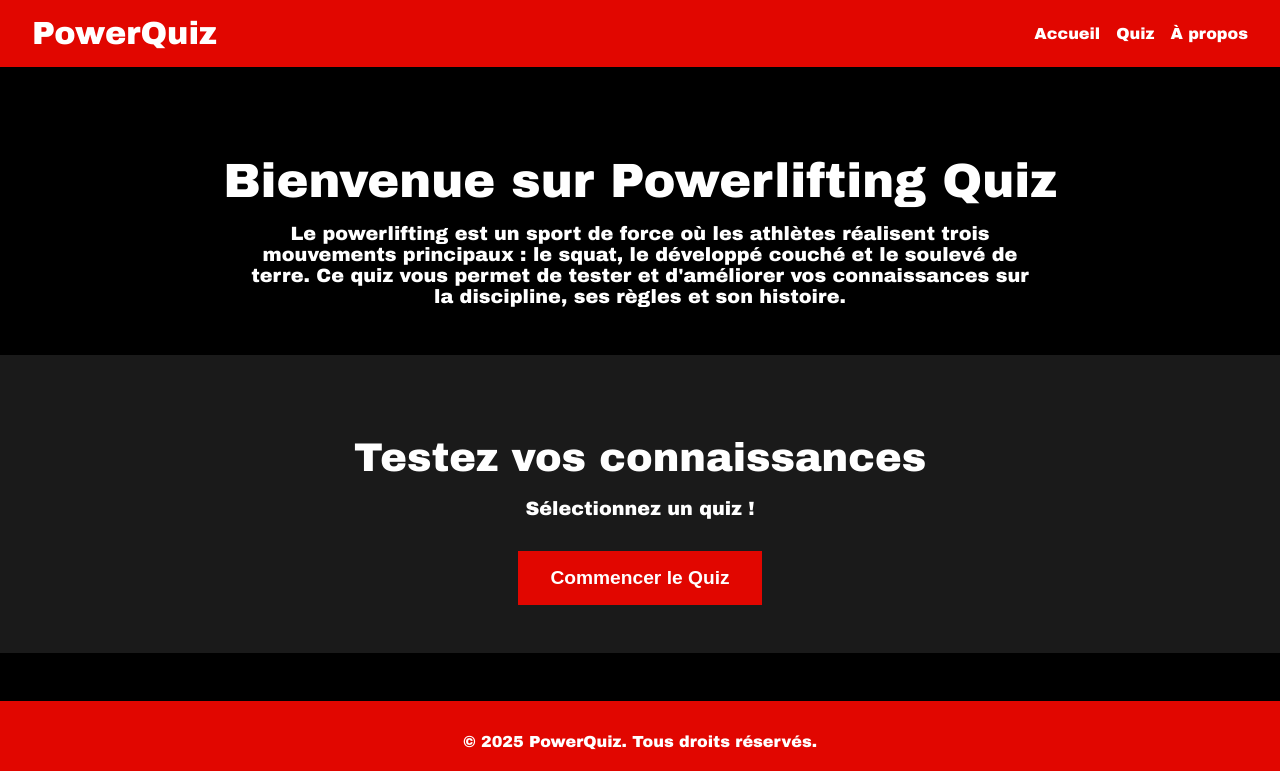
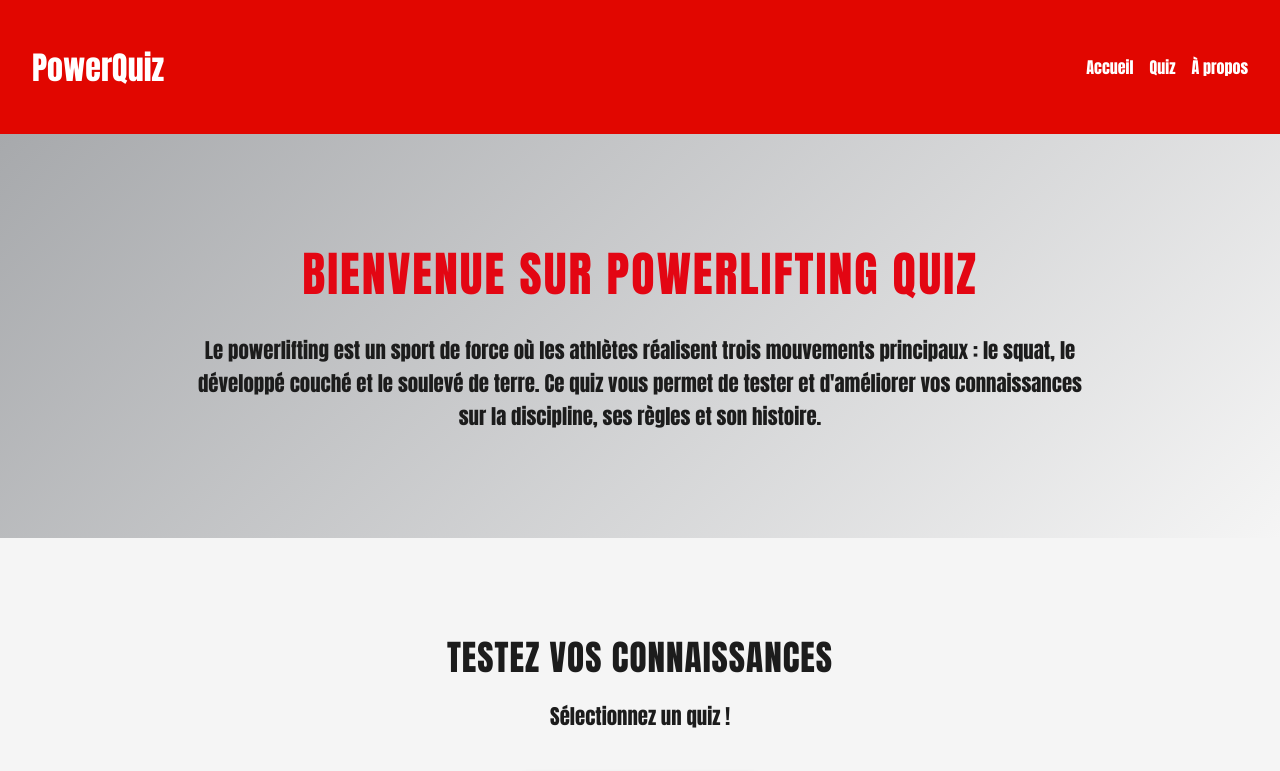
Before and after one commit to IDGHIM/powerlifting-quiz, a React (Create React App) app in the folder client/: page / in a window 1280 px wide. Shown: the top 771 px of the page. Built offline with nearby package versions, Linux system fonts and the light colour scheme; the HTML template or start-up script is replaced by a standard one.

Commit message:
Edit rules CSS

```diff
--- a/client/src/components/Button.tsx
+++ b/client/src/components/Button.tsx
@@ -4,6 +4,7 @@
 interface ButtonProps {
   text: string;
   onClick: () => void;
+  className?: string;
 }
 
 const Button: React.FC<ButtonProps> = ({ text, onClick }) => {
--- a/client/src/features/quiz/QuizPage.css
+++ b/client/src/features/quiz/QuizPage.css
@@ -1,70 +1,102 @@
-.quiz-page {
+:root {
+  --sbd-red: #E30613;
+  --sbd-dark-red: #8B0C14;
+  --sbd-black: #1C1C1C;
+  --sbd-gray: #A7A9AC;
+  --sbd-white: #F5F5F5;
+}
+
+.quiz-container {
+  background-color: var(--sbd-black);
+  color: var(--sbd-white);
+  width: 100%;
+  height: 100%;
   display: flex;
   flex-direction: column;
-  align-items: center;
+  border-radius: 2rem;
+  box-shadow: 0 0 20px var(--sbd-red);
   padding: 2rem;
-  min-height: 100vh;
-  background-color: #121212; /* Fond sombre type SBD */
-  color: white;
 }
 
-.quiz-page h1 {
-  color: #e10600; /* Rouge SBD */
-  font-size: 2.5rem;
-  margin-bottom: 1rem;
-}
-
-.quiz-page p {
-  font-size: 1.2rem;
-  margin-bottom: 2rem;
-}
-
-.quiz-content {
-  background-color: #1e1e1e;
-  padding: 2rem;
-  border-radius: 1rem;
-  max-width: 600px;
-  width: 100%;
+.quiz-container h1 {
+  color: var(--sbd-red);
+  font-size: 2.8rem;
+  margin-bottom: 0.2rem;
   text-align: center;
 }
 
-.quiz-content h2 {
-  color: #e10600;
-  margin-bottom: 1rem;
+.quiz-container > p {
+  font-size: 1rem;
+  margin-bottom: 2rem;
+  color: var(--sbd-gray);
+  text-align: center;
 }
 
-.quiz-content p {
-  font-size: 1.2rem;
-  margin-bottom: 1.5rem;
+.quiz-card {
+  background-color: var(--sbd-black);
+  border-radius: 1rem;
+  padding: 2rem;
+  max-width: 600px;
+  width: 100%;
+  box-shadow: 0 0 10px var(--sbd-red);
+  text-align: center;
+}
+
+.quiz-card h2 {
+  font-size: 1.4rem;
+  margin-bottom: 1rem;
+  color: var(--sbd-red);
+  font-weight: 600;
+}
+
+.quiz-card p {
+  font-size: 1.5rem;
+  margin-bottom: 2rem;
+  color: var(--sbd-white);
 }
 
 .quiz-options {
   display: flex;
-  flex-direction: column;
-  gap: 1rem;
+  flex-wrap: wrap;
+  gap: 3rem;
+  justify-content: center;
 }
 
-.quiz-options button {
-  background-color: #e10600;
-  color: white;
-  border: none;
-  padding: 1rem;
+.quiz-option {
+  background-color: var(--sbd-black);
+  border-radius: 0.75rem;
+  padding: 1.2rem 2rem;
   font-size: 1.2rem;
-  border-radius: 0.5rem;
+  color: var(--sbd-white);
   cursor: pointer;
-  transition: background-color 0.3s ease;
+  border: 2px solid transparent;
+  box-shadow: 0 2px 5px rgba(0,0,0,0.3);
+  transition: transform 0.3s ease, border-color 0.3s ease, box-shadow 0.3s ease;
+  flex: 1 1 40%;
+  max-width: 280px;
+  text-align: center;
 }
 
-.quiz-options button:hover {
-  background-color: #a50000;
+.quiz-option:hover {
+  transform: scale(1.05);
+  border-color: var(--sbd-gray);
+  box-shadow: 0 4px 15px var(--sbd-gray);
 }
 
-.quiz-options button.correct {
-  background-color: #00c853; /* Vert pour bonne réponse */
+.quiz-option.correct {
+  background-color: #00c853; /* gardé vert pour correct */
+  border-color: #00a845;
+  box-shadow: 0 0 15px #00e676;
+  color: #fff;
+  cursor: default;
 }
 
-.quiz-options button.incorrect {
-  background-color: #d50000; /* Rouge pour mauvaise réponse */
+.quiz-option.incorrect {
+  background-color: #d50000; /* rouge classique pour incorrect */
+  border-color: #b71c1c;
+  box-shadow: 0 0 15px #ff1744;
+  color: #fff;
+  cursor: default;
 }
 
 .quiz-result {
@@ -74,7 +106,8 @@
 
 .quiz-result h2 {
   font-size: 2rem;
-  color: #e10600;
+  color: var(--sbd-red);
+  margin-bottom: 1rem;
 }
 
 .quiz-result p {
--- a/client/src/pages/CategoryPage.css
+++ b/client/src/pages/CategoryPage.css
@@ -1,20 +1,184 @@
-.category-page {
-  display: flex;
-  flex-direction: column;
-  align-items: center;
-  padding: 2rem;
+:root {
+  --sbd-red: #E30613;
+  --sbd-dark-red: #8B0C14;
+  --sbd-black: #1C1C1C;
+  --sbd-gray: #A7A9AC;
+  --sbd-white: #F5F5F5;
+
+  --transition-speed: 0.3s;
+  --box-radius: 16px;
+  --shadow-glow: 0 0 15px var(--sbd-red);
+  --font-primary: 'Impact', 'Arial Black', sans-serif;
 }
 
-.category-page h1 {
-  color: #e10600;
-  font-size: 2.5rem;
-  margin-bottom: 2rem;
+/* Page Container */
+.category-page {
+  min-height: 100vh;
+  display: flex;
+  justify-content: center;
+  align-items: center;
+  padding: 3rem;
+  background: linear-gradient(-45deg, var(--sbd-black), var(--sbd-dark-red), var(--sbd-red), var(--sbd-gray));
+  background-size: 400% 400%;
+  animation: gradientShift 20s ease infinite;
+  position: relative;
+  overflow: hidden;
+  animation: fadeIn 1.5s ease;
+  font-family: var(--font-primary);
+  color: var(--sbd-white);
+  text-transform: uppercase;
+  letter-spacing: 2px;
+  user-select: none;
+  box-sizing: border-box;
 }
 
+/* Overlay Sportif avec texture métal brossé */
+.category-page::before {
+  content: '';
+  position: absolute;
+  top: 0; left: 0; width: 100%; height: 100%;
+  background: repeating-radial-gradient(
+    circle at center,
+    rgba(255, 255, 255, 0.07) 0px,
+    transparent 8px,
+    transparent 12px
+  );
+  z-index: 0;
+  animation: pulse 6s ease-in-out infinite;
+  pointer-events: none;
+  filter: brightness(0.8) contrast(1.2);
+  mix-blend-mode: screen;
+}
+
+/* Section Conteneur */
+.category-section {
+  position: relative;
+  z-index: 10;
+  text-align: center;
+  background: linear-gradient(145deg, #2a2a2a, #1a1a1a);
+  padding: 5rem 4rem;
+  border-radius: var(--box-radius);
+  box-shadow:
+    inset 0 0 15px #e3061311,
+    0 8px 25px rgba(227, 6, 19, 0.85);
+  border: 2px solid var(--sbd-red);
+  max-width: 480px;
+  width: 100%;
+  user-select: none;
+  transition: box-shadow 0.3s ease;
+}
+
+.category-section:hover {
+  box-shadow:
+    inset 0 0 25px #ff0000cc,
+    0 10px 30px #ff2b2bcc;
+}
+
+/* Titre */
+.category-title {
+  font-size: 3.6rem;
+  color: var(--sbd-red);
+  text-transform: uppercase;
+  letter-spacing: 3px;
+  margin-bottom: 4rem;
+  font-weight: 900;
+  text-shadow:
+    1px 1px 4px var(--sbd-dark-red),
+    0 0 15px var(--sbd-red);
+  animation: fadeDown 1.2s ease;
+  user-select: text;
+}
+
+/* Container des Boutons */
 .category-buttons {
   display: flex;
   flex-direction: column;
-  gap: 1.5rem;
-  width: 100%;
-  max-width: 400px;
+  gap: 2.5rem;
+  justify-content: center;
+  align-items: center;
 }
+
+@media (min-width: 600px) {
+  .category-buttons {
+    flex-direction: row;
+  }
+}
+
+/* Style des Boutons */
+.category-button {
+  background: linear-gradient(145deg, var(--sbd-red), var(--sbd-dark-red));
+  color: var(--sbd-white);
+  border: 2px solid var(--sbd-white);
+  padding: 1.6rem 4rem;
+  font-size: 1.7rem;
+  font-weight: 900;
+  border-radius: var(--box-radius);
+  cursor: pointer;
+  transition:
+    background-color var(--transition-speed),
+    transform var(--transition-speed),
+    box-shadow var(--transition-speed),
+    border-color var(--transition-speed);
+  box-shadow:
+    0 0 8px var(--sbd-red),
+    inset 0 0 10px var(--sbd-red);
+  text-transform: uppercase;
+  letter-spacing: 2px;
+  user-select: none;
+  position: relative;
+  overflow: hidden;
+}
+
+.category-button::before {
+  content: '';
+  position: absolute;
+  top: -50%;
+  left: -50%;
+  width: 200%;
+  height: 200%;
+  background: radial-gradient(circle, rgba(255, 255, 255, 0.15), transparent 70%);
+  transform: rotate(45deg);
+  transition: opacity 0.5s ease;
+  opacity: 0;
+  pointer-events: none;
+}
+
+.category-button:hover::before {
+  opacity: 1;
+}
+
+.category-button:hover {
+  background: linear-gradient(145deg, var(--sbd-dark-red), var(--sbd-red));
+  border-color: var(--sbd-white);
+  transform: translateY(-6px) scale(1.05);
+  box-shadow:
+    0 0 20px var(--sbd-red),
+    inset 0 0 15px var(--sbd-red);
+}
+
+/* Animations Globales */
+@keyframes gradientShift {
+  0% { background-position: 0% 50%; }
+  50% { background-position: 100% 50%; }
+  100% { background-position: 0% 50%; }
+}
+
+@keyframes pulse {
+  0%, 100% { opacity: 0.3; transform: scale(1); }
+  50% { opacity: 0.5; transform: scale(1.05); }
+}
+
+@keyframes fadeIn {
+  0% { opacity: 0; }
+  100% { opacity: 1; }
+}
+
+@keyframes fadeDown {
+  0% { opacity: 0; transform: translateY(-30px); }
+  100% { opacity: 1; transform: translateY(0); }
+}
+
+@keyframes slideUp {
+  0% { opacity: 0; transform: translateY(30px); }
+  100% { opacity: 1; transform: translateY(0); }
+}
--- a/client/src/pages/HomePage.css
+++ b/client/src/pages/HomePage.css
@@ -1,81 +1,154 @@
-body {
-  margin: 0;
-  font-family: 'Arial Black', sans-serif;
-  background-color: #000; /* Fond noir dominant */
-  color: #fff; /* Texte blanc */
+:root {
+  --sbd-red: #E30613;
+  --sbd-dark-red: #8B0C14;
+  --sbd-black: #1C1C1C;
+  --sbd-gray: #A7A9AC;
+  --sbd-white: #F5F5F5;
+
+  --font-primary: 'Arial', sans-serif;
+
+  --transition-speed: 0.3s;
+  --box-radius: 12px;
 }
 
-.navbar {
-  background-color: #e10600; /* Rouge SBD */
-  padding: 1rem 2rem;
+/* Global Style */
+body {
+  background-color: var(--sbd-white);
+  color: var(--sbd-black);
+  font-family: var(--font-primary);
+  margin: 0;
+  padding: 0;
+  min-height: 100vh;
   display: flex;
+  flex-direction: column;
   justify-content: space-between;
-  align-items: center;
+  overflow-x: hidden;
 }
 
-.navbar h1 {
+/* Header */
+header {
+  background-color: var(--sbd-black);
+  color: var(--sbd-white);
+  padding: 1.5rem;
+  text-align: center;
   font-size: 2rem;
-  margin: 0;
+  letter-spacing: 1px;
+  box-shadow: 0 4px 6px rgba(0, 0, 0, 0.3);
+  animation: fadeDown 1s ease;
 }
 
-.navbar a {
-  color: #fff;
-  text-decoration: none;
-  margin-left: 1rem;
+/* Quiz Container */
+.quiz-container {
+  max-width: 700px;
+  margin: 3rem auto;
+  background-color: var(--sbd-gray);
+  padding: 2.5rem;
+  border-radius: var(--box-radius);
+  box-shadow: 0 6px 12px rgba(0, 0, 0, 0.3);
+  animation: fadeIn 1s ease;
+}
+
+/* Question */
+.quiz-container h2 {
+  color: var(--sbd-black);
+  margin-bottom: 2rem;
+  font-size: 1.8rem;
+  text-transform: uppercase;
+  letter-spacing: 1px;
+}
+
+/* Options */
+.option {
+  display: block;
+  background-color: var(--sbd-white);
+  color: var(--sbd-black);
+  padding: 1.2rem;
+  margin-bottom: 1.2rem;
+  border: 2px solid var(--sbd-black);
+  border-radius: var(--box-radius);
+  cursor: pointer;
+  transition: background-color var(--transition-speed), border-color var(--transition-speed), transform var(--transition-speed);
+}
+
+.option:hover {
+  background-color: var(--sbd-red);
+  color: var(--sbd-white);
+  border-color: var(--sbd-dark-red);
+  transform: scale(1.02);
+}
+
+.option.selected {
+  background-color: var(--sbd-red);
+  color: var(--sbd-white);
+  border-color: var(--sbd-dark-red);
+  transform: scale(1.02);
+}
+
+/* Button */
+button, .start-button {
+  background-color: var(--sbd-red);
+  color: var(--sbd-white);
+  border: none;
+  padding: 1rem 2.5rem;
+  font-size: 1.2rem;
+  border-radius: var(--box-radius);
+  cursor: pointer;
+  transition: background-color var(--transition-speed), transform var(--transition-speed), box-shadow var(--transition-speed);
+  box-shadow: 0 4px 8px rgba(0, 0, 0, 0.2);
+}
+
+button:hover, .start-button:hover {
+  background-color: var(--sbd-dark-red);
+  transform: translateY(-3px);
+  box-shadow: 0 6px 12px rgba(0, 0, 0, 0.3);
+}
+
+/* Section Présentation */
+.section-presentation {
+  background: linear-gradient(135deg, var(--sbd-gray), var(--sbd-white));
+  padding: 4rem 2rem;
+  text-align: center;
+  animation: fadeIn 1s ease;
+}
+
+.section-quiz {
+  background-color: var(--sbd-white);
+  padding: 4rem 2rem;
+  text-align: center;
+}
+
+.title {
+  color: var(--sbd-red);
+  font-size: 3rem;
+  margin-bottom: 1.5rem;
+  text-transform: uppercase;
+  letter-spacing: 2px;
   font-weight: bold;
 }
 
-section#powerlifting {
-  padding: 3rem 2rem;
-  text-align: center;
+.subtitle {
+  color: var(--sbd-black);
+  font-size: 2.2rem;
+  margin-bottom: 1rem;
+  text-transform: uppercase;
+  letter-spacing: 1px;
 }
 
-section#powerlifting h1 {
-  font-size: 3rem;
-  margin-bottom: 1rem;
+.description {
+  color: var(--sbd-black);
+  font-size: 1.3rem;
+  max-width: 900px;
+  margin: 0 auto 2.5rem;
+  line-height: 1.6;
 }
 
-section#powerlifting p {
-  font-size: 1.2rem;
-  max-width: 800px;
-  margin: 0 auto;
+/* Animations */
+@keyframes fadeIn {
+  0% { opacity: 0; transform: translateY(20px); }
+  100% { opacity: 1; transform: translateY(0); }
 }
 
-section#quiz {
-  background-color: #1a1a1a;
-  padding: 3rem 2rem;
-  text-align: center;
+@keyframes fadeDown {
+  0% { opacity: 0; transform: translateY(-30px); }
+  100% { opacity: 1; transform: translateY(0); }
 }
-
-section#quiz h2 {
-  font-size: 2.5rem;
-  margin-bottom: 1rem;
-}
-
-section#quiz p {
-  font-size: 1.2rem;
-  margin-bottom: 2rem;
-}
-
-section#quiz button {
-  background-color: #e10600; /* Rouge SBD */
-  color: #fff;
-  padding: 1rem 2rem;
-  border: none;
-  font-size: 1.2rem;
-  font-weight: bold;
-  cursor: pointer;
-  transition: background-color 0.3s ease;
-}
-
-section#quiz button:hover {
-  background-color: #b20000; /* Rouge plus foncé */
-}
-
-footer {
-  background-color: #121212;
-  padding: 1rem 2rem;
-  text-align: center;
-  color: #777;
-  font-size: 0.9rem;
-}
--- a/client/src/pages/HomePage.tsx
+++ b/client/src/pages/HomePage.tsx
@@ -8,25 +8,26 @@
   const navigate = useNavigate();
 
   const handleStartQuiz = () => {
-    navigate('/categories'); // Redirige vers la page de quiz
+    navigate('/categories');
   };
 
   return (
     <div>
+
       {/* Section de présentation */}
-      <section id="powerlifting">
-        <h1>Bienvenue sur Powerlifting Quiz</h1>
-        <p>
+      <section id="powerlifting" className="section-presentation">
+        <h1 className="title">Bienvenue sur Powerlifting Quiz</h1>
+        <p className="description">
           Le powerlifting est un sport de force où les athlètes réalisent trois mouvements principaux : le squat, le développé couché et le soulevé de terre.
           Ce quiz vous permet de tester et d'améliorer vos connaissances sur la discipline, ses règles et son histoire.
         </p>
       </section>
 
       {/* Section quiz */}
-      <section id="quiz">
-        <h2>Testez vos connaissances</h2>
-        <p>Sélectionnez un quiz !</p>
-        <button onClick={handleStartQuiz}>Commencer le Quiz</button>
+      <section id="quiz" className="section-quiz">
+        <h2 className="subtitle">Testez vos connaissances</h2>
+        <p className="description">Sélectionnez un quiz !</p>
+        <button className="start-button" onClick={handleStartQuiz}>Commencer le Quiz</button>
       </section>
 
     </div>
```
Also changed, not shown: client/src/features/quiz/QuizPage.tsx (+19 -2 lines), client/src/pages/CategoryPage.tsx (+15 -5 lines).
